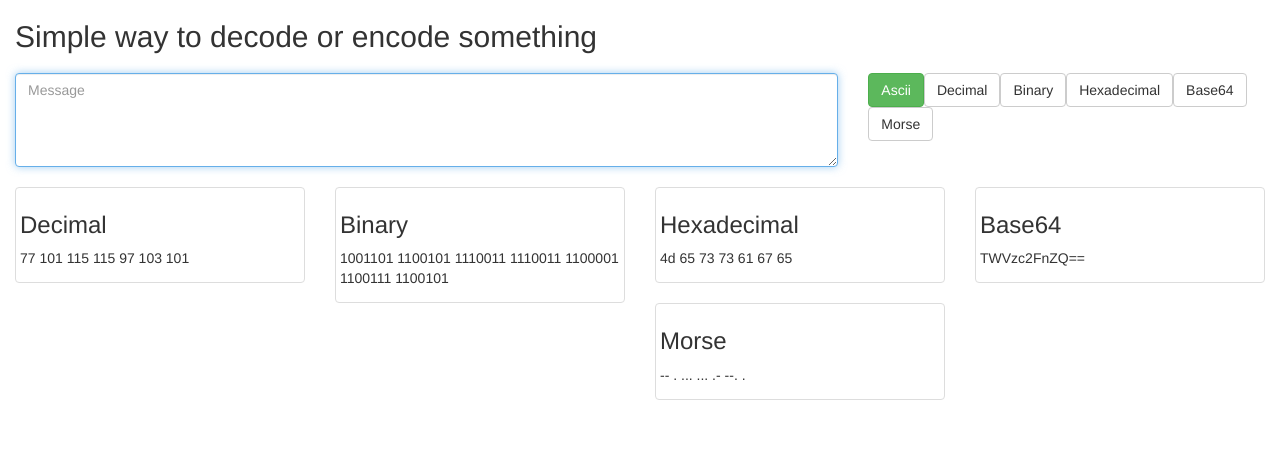
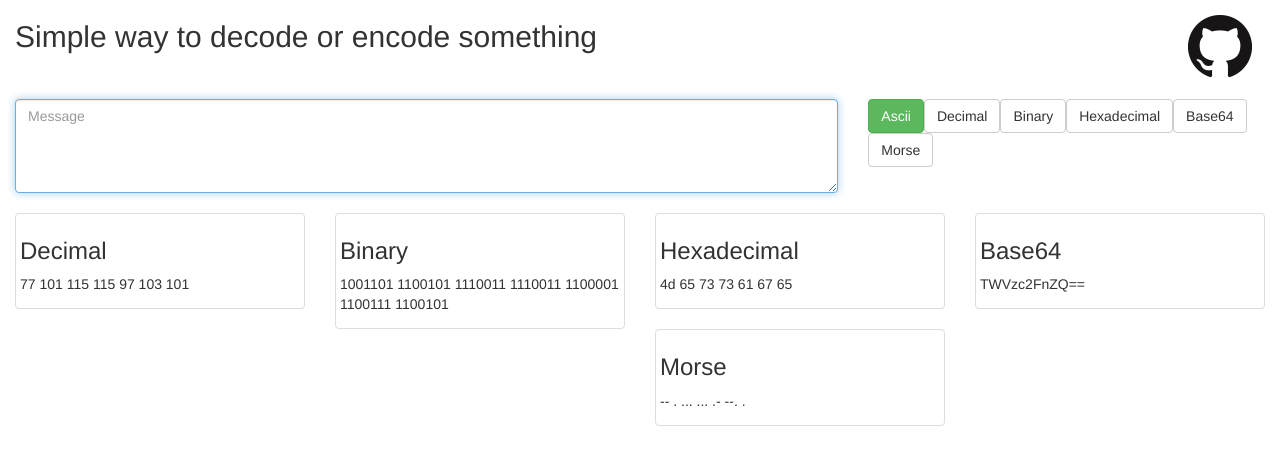
Before and after one commit to ShiiFu/decode, a website: page index.html in a window 1280 px wide. Drawn offline with nearby package versions, Linux system fonts and the light colour scheme; some packages are replaced by stand-ins of ours; a script that the page names is missing.

Commit message:
Added links between repository and web page

```diff
--- a/index.html
+++ b/index.html
@@ -11,7 +11,12 @@
 	</head>
 	<body>
 		<div ng-controller="Decode" class="container-fluid">
-			<h2>Simple way to decode or encode something</h2>
+			<div class="row">
+				<h2 class="col-md-11">Simple way to decode or encode something</h2>
+				<div class="col-md-1 media">
+					<a href="https://github.com/ShiiFu/decode/tree/gh-pages"><img class="media-object media-middle" src="assets/GitHub-Mark-64px.png" /></a>
+				</div>
+			</div>
 			<div class="row top-buffer">
 				<div class="col-md-8">
 					<textarea ng-model="message" placeholder="Message" class="form-control box-shadow" rows="4" autofocus></textarea>
```
Also changed, not shown: README.md, assets/GitHub-Mark-64px.png (added).
